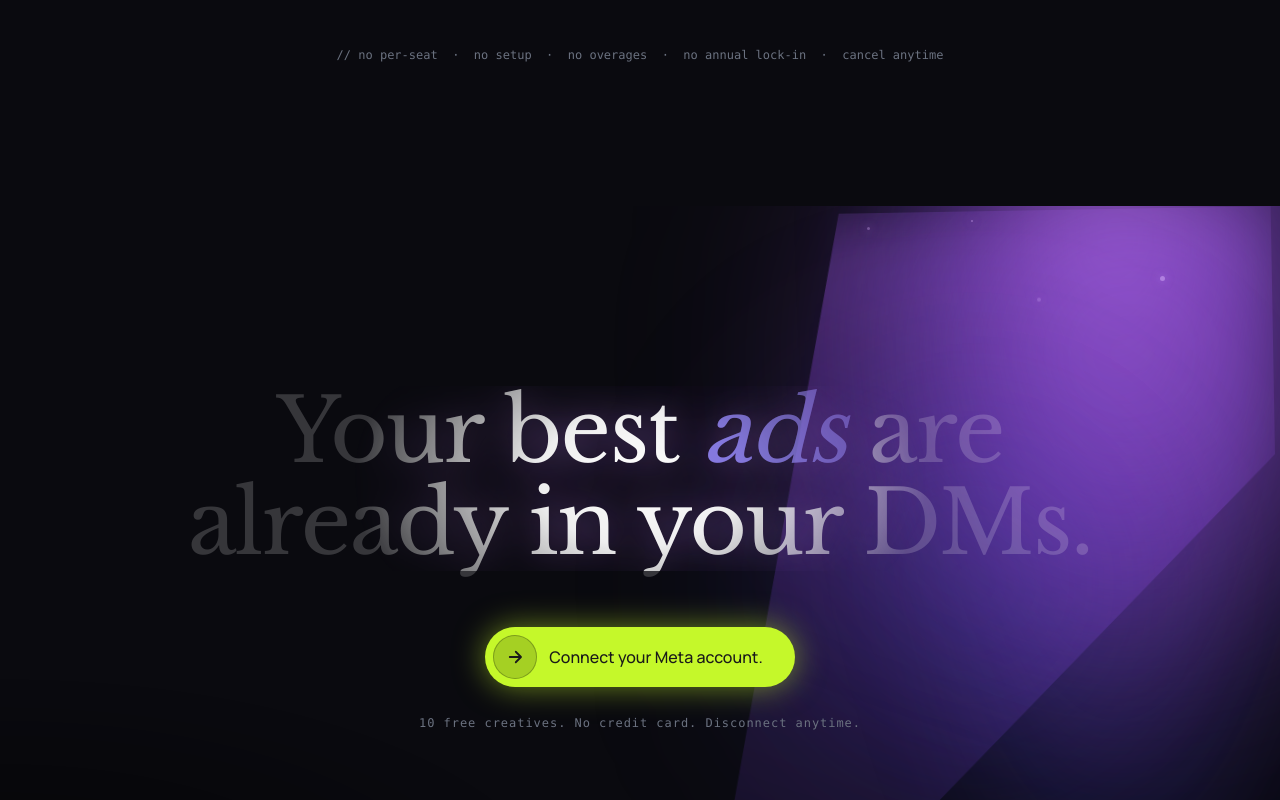
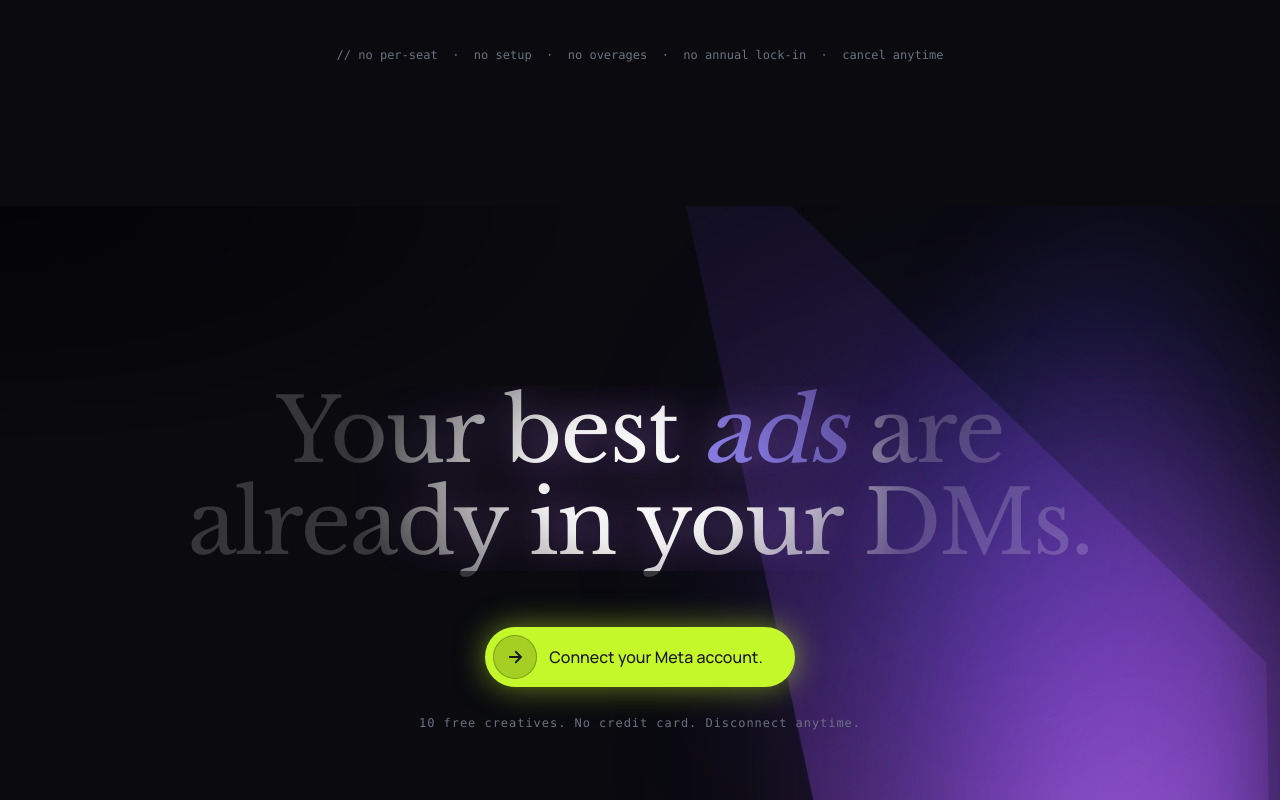
Before and after one commit to Benyouceftebbi/reviewloop, a Next.js app: page / in a window 1280 px wide. Shown: the part 11000-11800 px from the top of the page. Built offline with nearby package versions, Linux system fonts and the light colour scheme.

Commit message:
feat: relocate beam origin to bottom-right
Shift all elements to bottom-right, mirror cone and gradient, and adjust light focus.

```diff
--- a/app/components/sections/FinalCTA.tsx
+++ b/app/components/sections/FinalCTA.tsx
@@ -124,25 +124,33 @@ export default function FinalCTA() {
 
 /* ---------- Beam light ---------- */
 /*
-  The diagonal spotlight is composed of:
+  The diagonal spotlight is now anchored at the BOTTOM-RIGHT corner,
+  fanning up-and-to-the-left across the headline like a stage
+  projector aimed up from below.
 
-   1. CONE — clip-path polygon filled with a vertical purple gradient,
-      blurred. While the section enters view it runs the one-shot
-      `beam-projector` keyframe (sweep R→L→R→settle). Once settled it
-      switches to the `beam-sweep` ambient breathing.
+  Composition:
+
+   1. CONE — clip-path polygon (mirrored vertically from the original
+      top-right design) filled with a purple gradient whose brightest
+      stop sits at the bottom-right origin and dims toward the wide
+      top-left mouth of the cone. While the section enters view it
+      runs the one-shot `beam-projector` keyframe (R→L→R→settle).
+      Once settled it switches to the `beam-sweep` ambient breathing.
 
    2. CORE — a tall rotated radial-gradient ellipse anchored near the
-      top-right corner. Same dual-state animation as the cone but with
-      its own keyframe so the highlight tracks the cone with slightly
-      different excursion.
+      bottom-right corner. The radial focus is moved to the BOTTOM of
+      the ellipse so the highlight ignites at the corner. Same dual-
+      state animation as the cone with its own slightly out-of-phase
+      excursion.
 
-   3. MOTES — three tiny low-opacity circles drifting downward along
-      the beam axis. Hidden during the projector intro (the lamp is
-      "warming up"); they fade in only once the beam has settled.
+   3. MOTES — tiny dust particles RISING through the beam from the
+      light source upward into the wide end (matches the new
+      bottom-up direction of the `beamMotes` keyframe).
 
-   Plus two ambient blurred blobs at the corner for color depth, and
-   a subtle full-section vignette at the bottom-left to keep the
-   headline area readable on the dark side.
+   Plus two ambient blurred blobs at the bottom-right corner for
+   color depth, and a subtle vignette at the OPPOSITE corner
+   (top-left) to deepen the dark side and keep the headline edge
+   crisp against the now-bright bottom of the canvas.
 */
 function BeamLight({ inView, settled }: { inView: boolean; settled: boolean }) {
   // While the section is offscreen the beam is fully hidden so that
@@ -156,27 +164,34 @@ function BeamLight({ inView, settled }: { inView: boolean; settled: boolean }) {
 
   return (
     <div aria-hidden className="pointer-events-none absolute inset-0 overflow-hidden">
-      {/* (1) CONE — projector sweep first, then ambient breathing */}
+      {/* (1) CONE — narrow at bottom-right, fans up-left */}
       <div
-        className={`absolute right-0 top-0 h-[160%] w-[75%] origin-top-right ${
+        className={`absolute right-0 bottom-0 h-[160%] w-[75%] origin-bottom-right ${
           settled ? "animate-beam-sweep" : "animate-beam-projector"
         }`}
         style={{
+          // Vertical mirror of the original 200deg gradient (= 340deg)
+          // so the brightest stop sits at the bottom-right origin and
+          // fades upward toward the mouth of the cone.
           background:
-            "linear-gradient(200deg, rgba(170, 100, 240, 0.6) 0%, rgba(138, 71, 217, 0.42) 22%, rgba(110, 58, 199, 0.24) 45%, rgba(79, 70, 229, 0.08) 70%, transparent 88%)",
-          clipPath: "polygon(55% 0, 100% 0, 100% 22%, 8% 100%, 32% 100%)",
+            "linear-gradient(340deg, rgba(170, 100, 240, 0.6) 0%, rgba(138, 71, 217, 0.42) 22%, rgba(110, 58, 199, 0.24) 45%, rgba(79, 70, 229, 0.08) 70%, transparent 88%)",
+          // Vertical mirror of the original polygon: narrow end now
+          // sits in the bottom-right corner, wide mouth opens upward.
+          clipPath: "polygon(55% 100%, 100% 100%, 100% 78%, 8% 0%, 32% 0%)",
           filter: "blur(36px)",
         }}
       />
 
-      {/* (2) CORE — bright inner highlight, same intro then drift */}
+      {/* (2) CORE — bright inner highlight, anchored at the bottom-right */}
       <div
-        className={`absolute -top-24 right-[-6%] h-[760px] w-[440px] origin-top-right ${
+        className={`absolute -bottom-24 right-[-6%] h-[760px] w-[440px] origin-bottom-right ${
           settled ? "animate-beam-core" : "animate-beam-projector-core"
         }`}
         style={{
+          // Focus moved from "at top" → "at bottom" so the radial
+          // brightness peaks at the bottom-right corner origin.
           background:
-            "radial-gradient(ellipse at top, rgba(196, 130, 255, 0.88), rgba(138, 71, 217, 0.48) 35%, rgba(79, 70, 229, 0.16) 60%, transparent 78%)",
+            "radial-gradient(ellipse at bottom, rgba(196, 130, 255, 0.88), rgba(138, 71, 217, 0.48) 35%, rgba(79, 70, 229, 0.16) 60%, transparent 78%)",
           filter: "blur(56px)",
           // Default rotation matches the settled state of the projector
           // keyframe (rotate(28deg)) so the swap is seamless.
@@ -184,9 +199,9 @@ function BeamLight({ inView, settled }: { inView: boolean; settled: boolean }) {
         }}
       />
 
-      {/* Ambient corner glow blobs for color depth */}
+      {/* Ambient corner glow blobs at the bottom-right for color depth */}
       <div
-        className="absolute -right-28 -top-28 h-[520px] w-[520px] rounded-full blur-[120px]"
+        className="absolute -right-28 -bottom-28 h-[520px] w-[520px] rounded-full blur-[120px]"
         style={{
           backgroundColor: "rgba(155, 81, 224, 0.42)",
           opacity: settled ? 1 : 0.55,
@@ -194,7 +209,7 @@ function BeamLight({ inView, settled }: { inView: boolean; settled: boolean }) {
         }}
       />
       <div
-        className="absolute right-[10%] top-[28%] h-[360px] w-[360px] rounded-full blur-[110px]"
+        className="absolute right-[10%] bottom-[28%] h-[360px] w-[360px] rounded-full blur-[110px]"
         style={{
           backgroundColor: "rgba(79, 70, 229, 0.22)",
           opacity: settled ? 1 : 0.4,
@@ -202,22 +217,23 @@ function BeamLight({ inView, settled }: { inView: boolean; settled: boolean }) {
         }}
       />
 
-      {/* (3) MOTES — only appear once the beam has settled */}
+      {/* (3) MOTES — rise through the beam after it settles */}
       {settled && (
         <>
-          <Mote top="6%"  right="18%" delay="0s"   size={4} opacity={0.45} />
-          <Mote top="3%"  right="32%" delay="3.4s" size={3} opacity={0.35} />
-          <Mote top="10%" right="9%"  delay="6.8s" size={5} opacity={0.5}  />
-          <Mote top="2%"  right="24%" delay="9.2s" size={2} opacity={0.4}  />
+          <Mote bottom="6%"  right="18%" delay="0s"   size={4} opacity={0.45} />
+          <Mote bottom="3%"  right="32%" delay="3.4s" size={3} opacity={0.35} />
+          <Mote bottom="10%" right="9%"  delay="6.8s" size={5} opacity={0.5}  />
+          <Mote bottom="2%"  right="24%" delay="9.2s" size={2} opacity={0.4}  />
         </>
       )}
 
-      {/* Bottom-left vignette to keep headline crisp on dark side */}
+      {/* Top-left vignette — opposite the new beam corner — to keep
+          the headline edge crisp against the brightening lower-right. */}
       <div
         className="absolute inset-0"
         style={{
           background:
-            "radial-gradient(ellipse 80% 60% at 0% 100%, rgba(0,0,0,0.55), transparent 55%)",
+            "radial-gradient(ellipse 80% 60% at 0% 0%, rgba(0,0,0,0.55), transparent 55%)",
         }}
       />
     </div>
@@ -226,13 +242,13 @@ function BeamLight({ inView, settled }: { inView: boolean; settled: boolean }) {
 
 /* A single drifting dust mote inside the beam. */
 function Mote({
-  top,
+  bottom,
   right,
   delay,
   size,
   opacity,
 }: {
-  top: string;
+  bottom: string;
   right: string;
   delay: string;
   size: number;
@@ -242,7 +258,7 @@ function Mote({
     <span
       className="absolute block rounded-full animate-beam-motes"
       style={{
-        top,
+        bottom,
         right,
         width: size,
         height: size,
--- a/tailwind.config.ts
+++ b/tailwind.config.ts
@@ -103,19 +103,23 @@ const config: Config = {
         },
         // The brighter inner core of the beam — slower, larger drift.
         // Pairs with beamSweep so the highlight inside the cone shifts
-        // slightly out of phase with the cone itself.
+        // slightly out of phase with the cone itself. Anchored at the
+        // bottom-right corner so positive Y would push the core down
+        // off-screen; we drift upward instead so it floats further
+        // into view as it breathes.
         beamCore: {
           "0%, 100%": { opacity: "0.55", transform: "translate(0,0) scale(1)" },
-          "50%":      { opacity: "0.95", transform: "translate(-10px, 18px) scale(1.06)" },
+          "50%":      { opacity: "0.95", transform: "translate(-10px, -18px) scale(1.06)" },
         },
-        // Faint dust motes drifting through the beam — a 12s vertical
-        // drift with horizontal sway, kept low-opacity so it reads as
-        // texture, not particles.
+        // Faint dust motes rising through the beam — a 12s upward
+        // drift with horizontal sway. Beam now originates at the
+        // bottom-right corner, so motes ascend toward the wide end
+        // of the cone (top-left) instead of falling.
         beamMotes: {
-          "0%":   { transform: "translate(0, 0)",          opacity: "0" },
+          "0%":   { transform: "translate(0, 0)",           opacity: "0" },
           "10%":  { opacity: "0.6" },
           "90%":  { opacity: "0.4" },
-          "100%": { transform: "translate(-40px, 220px)",  opacity: "0" },
+          "100%": { transform: "translate(-40px, -220px)",  opacity: "0" },
         },
         // Section 12 — Projector intro for the cone.
         // Origin top-right. Positive rotation pushes the bottom of
@@ -133,15 +137,18 @@ const config: Config = {
         },
         // Same projector sequence for the bright inner core, with
         // slightly tighter excursion so the highlight tracks the
-        // cone but doesn't overshoot it.
+        // cone but doesn't overshoot it. With the bottom-right
+        // anchor, mid-sweep Y offsets are negated so the highlight
+        // drifts upward (into the section) instead of pushing further
+        // off the bottom edge.
         beamProjectorCore: {
-          "0%":   { transform: "rotate(40deg) translate(30px, 0)",   opacity: "0" },
+          "0%":   { transform: "rotate(40deg) translate(30px, 0)",     opacity: "0" },
           "6%":   { opacity: "0.9" },
-          "22%":  { transform: "rotate(-2deg) translate(-40px, 8px)", opacity: "1" },
-          "44%":  { transform: "rotate(38deg) translate(28px, 0)",    opacity: "1" },
-          "62%":  { transform: "rotate(20deg) translate(-8px, 12px)", opacity: "0.95" },
-          "78%":  { transform: "rotate(30deg) translate(2px, 8px)",   opacity: "0.9" },
-          "100%": { transform: "rotate(28deg) translate(0, 0)",       opacity: "0.85" },
+          "22%":  { transform: "rotate(-2deg) translate(-40px, -8px)", opacity: "1" },
+          "44%":  { transform: "rotate(38deg) translate(28px, 0)",     opacity: "1" },
+          "62%":  { transform: "rotate(20deg) translate(-8px, -12px)", opacity: "0.95" },
+          "78%":  { transform: "rotate(30deg) translate(2px, -8px)",   opacity: "0.9" },
+          "100%": { transform: "rotate(28deg) translate(0, 0)",        opacity: "0.85" },
         },
         // The headline "lights up" as the beam locks into place:
         // a soft purple glow rises behind the text and a slight
```
